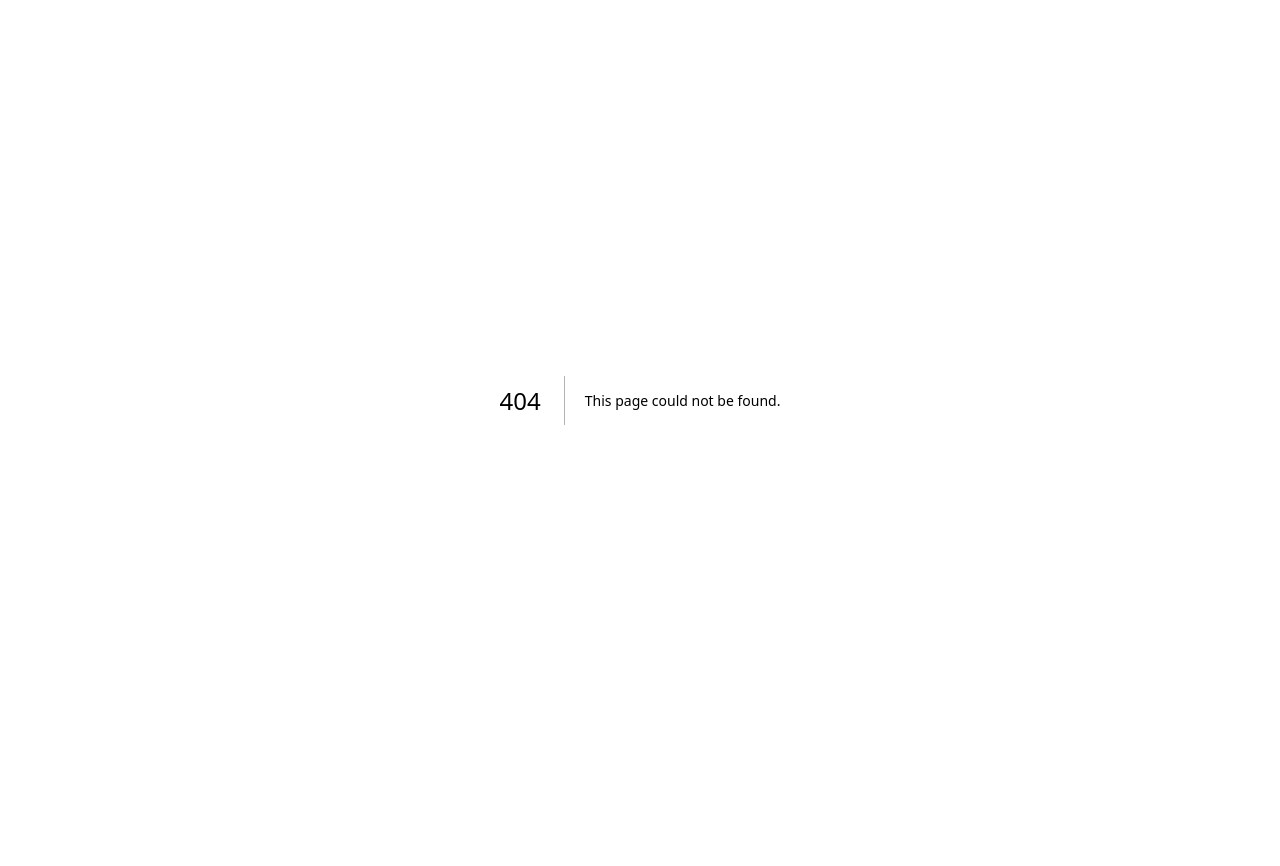
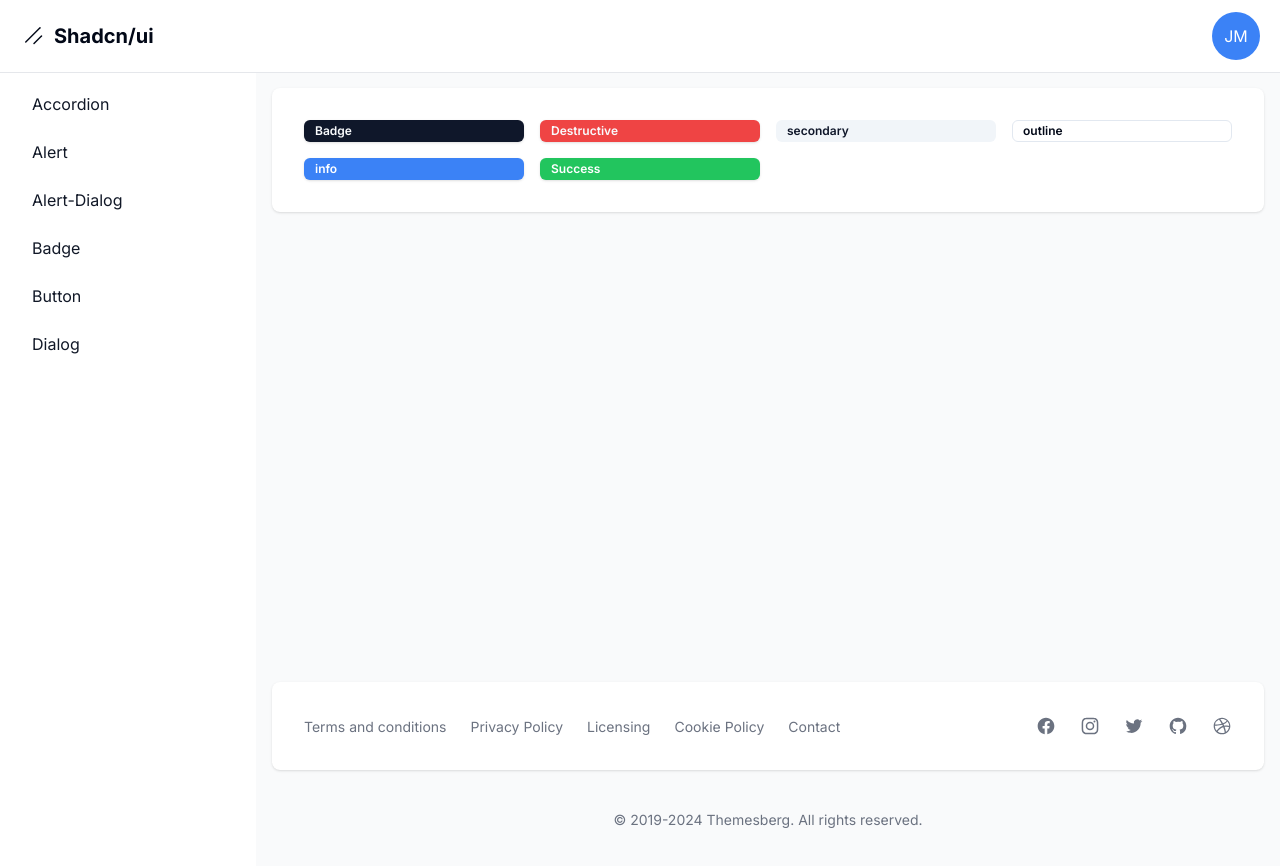
Before and after one commit to JairMontenegro/ShadCdnReview, a Next.js app: page /dashboard/badge in a window 1280 px wide. Before the commit this address had no page. Shown: the top 866 px of the page. Before the commit the page ends 800 px from the top, so only its background shows below. Built offline with nearby package versions, Linux system fonts and the light colour scheme.

Commit message:
feat: badge component added with excercise

```diff
--- /dev/null
+++ b/src/app/dashboard/badge/page.tsx
@@ -0,0 +1,18 @@
+import { Badge } from "@/components/ui/badge";
+
+export default function BadgeDemo() {
+  return (
+    <div className="grid grid-cols-4 gap-4">
+      <Badge>Badge</Badge>
+      <Badge capitalize variant={"destructive"}>
+        destructive
+      </Badge>
+      <Badge variant={"secondary"}>secondary</Badge>
+      <Badge variant={"outline"}>outline</Badge>
+      <Badge variant={"info"}>info</Badge>
+      <Badge capitalize variant={"success"}>
+        success
+      </Badge>
+    </div>
+  );
+}
--- a/src/app/dashboard/layout.tsx
+++ b/src/app/dashboard/layout.tsx
@@ -9,7 +9,8 @@
   { name: "button", href: "button" },
   { name: "alert-dialog", href: "alert-dialog" },
   { name: "dialog", href: "dialog" },
-];
+  { name: "badge", href: "badge" },
+].sort((a, b) => a.name.localeCompare(b.name));
 
 export default function DashboardLayout({
   children,
--- /dev/null
+++ b/src/components/ui/badge.tsx
@@ -0,0 +1,53 @@
+import * as React from "react";
+import { cva, type VariantProps } from "class-variance-authority";
+
+import { cn } from "@/lib/utils";
+
+const badgeVariants = cva(
+  "inline-flex items-center rounded-md border px-2.5 py-0.5 text-xs font-semibold transition-colors focus:outline-none focus:ring-2 focus:ring-ring focus:ring-offset-2",
+  {
+    variants: {
+      variant: {
+        default:
+          "border-transparent bg-primary text-primary-foreground shadow hover:bg-primary/80",
+        secondary:
+          "border-transparent bg-secondary text-secondary-foreground hover:bg-secondary/80",
+        destructive:
+          "border-transparent bg-destructive text-destructive-foreground shadow hover:bg-destructive/80",
+        outline: "text-foreground",
+        info: "border-transparent bg-blue-500 text-white shadow hover:bg-blue-600",
+        success:
+          "border-transparent bg-green-500 text-white shadow hover:bg-green-600",
+      },
+    },
+    defaultVariants: {
+      variant: "default",
+    },
+  }
+);
+
+export interface BadgeProps
+  extends React.HTMLAttributes<HTMLDivElement>,
+    VariantProps<typeof badgeVariants> {
+  capitalize?: boolean;
+}
+
+function Badge({
+  className,
+  variant,
+  capitalize = false,
+  ...props
+}: BadgeProps) {
+  return (
+    <div
+      className={cn(
+        badgeVariants({ variant }),
+        { capitalize: capitalize },
+        className
+      )}
+      {...props}
+    />
+  );
+}
+
+export { Badge, badgeVariants };
```
